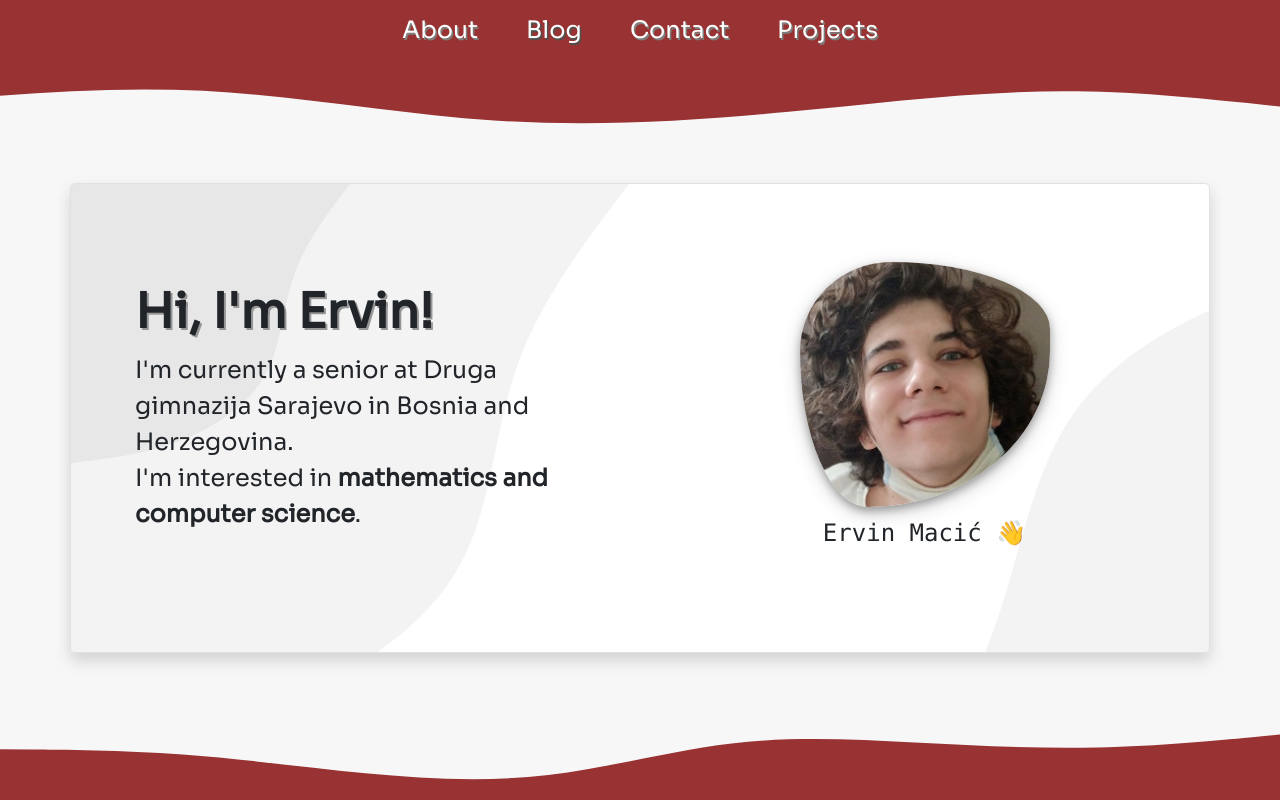
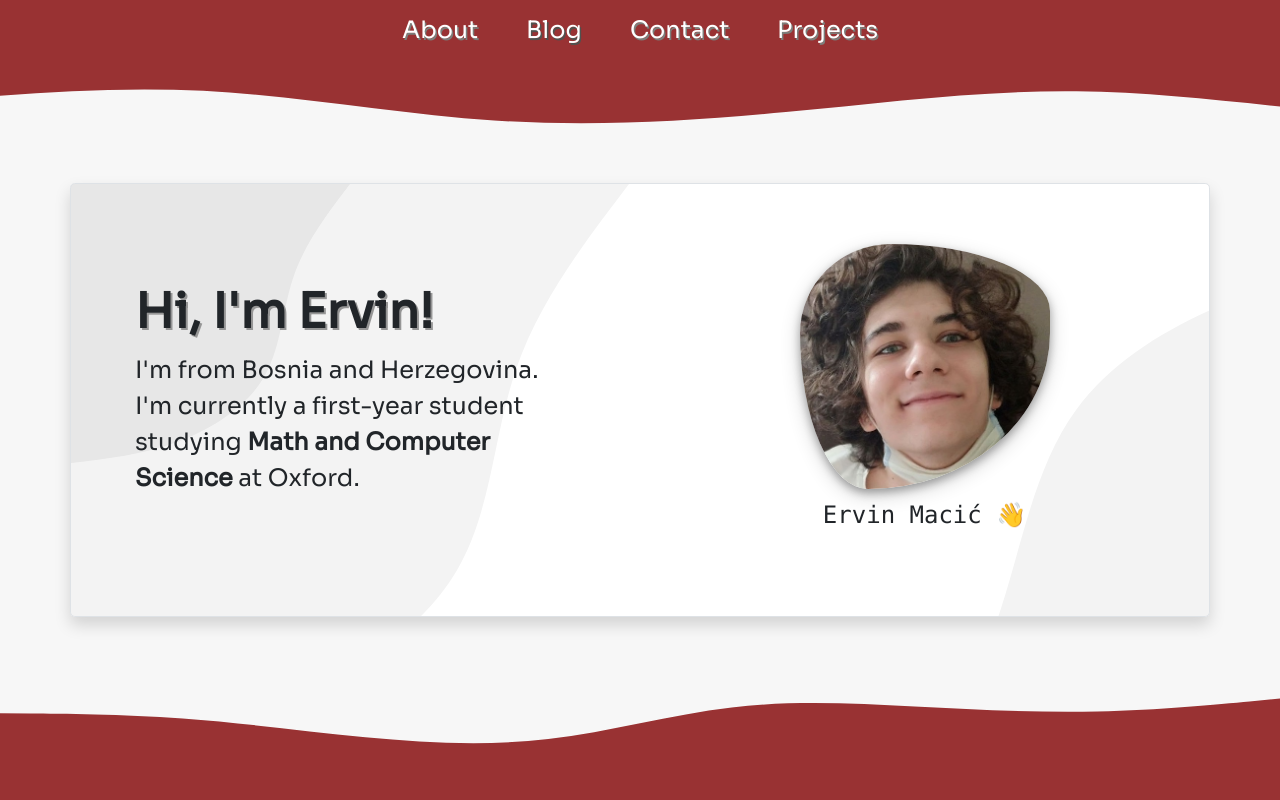
Before and after one commit to ervin-macic/ervin-macic.github.io, a plain HTML site: page index.html in a window 1280 px wide. Shown: the top 800 px of the page. Drawn offline with nearby package versions, Linux system fonts and the light colour scheme; a script that the page names is missing; a web font is replaced by a local one.

Commit message:
Update index.html

```diff
--- a/index.html
+++ b/index.html
@@ -64,7 +64,7 @@
         <div class="col-lg-6 py-5 px-5">
           <h2 class="display-5 fw-bold lh-1 mb-3 px-3" style="text-shadow: 2px 2px #969696 ">Hi, I'm Ervin!</h2>
 
-          <p class="fs-4 px-3">I'm currently a senior at Druga gimnazija Sarajevo in Bosnia and Herzegovina. <br> I'm interested in <strong>mathematics and computer science</strong>.
+          <p class="fs-4 px-3">I'm from Bosnia and Herzegovina. <br> I'm currently a first-year student studying <strong>Math and Computer Science</strong> at Oxford.
             </p>
         </div>
       </div>
```
